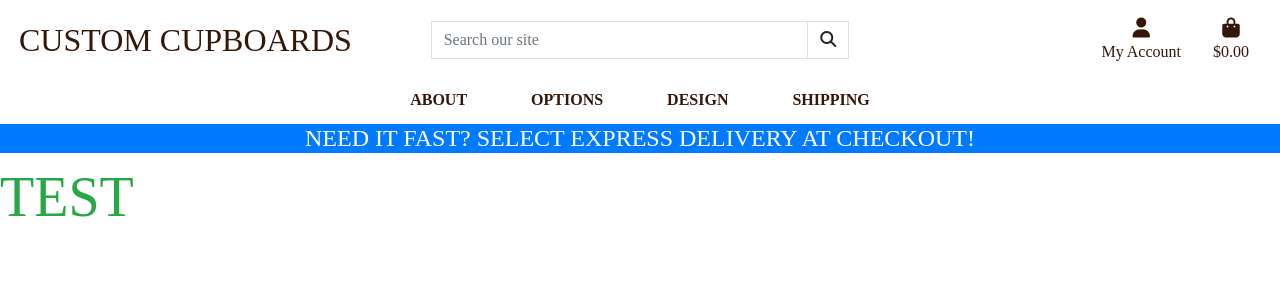
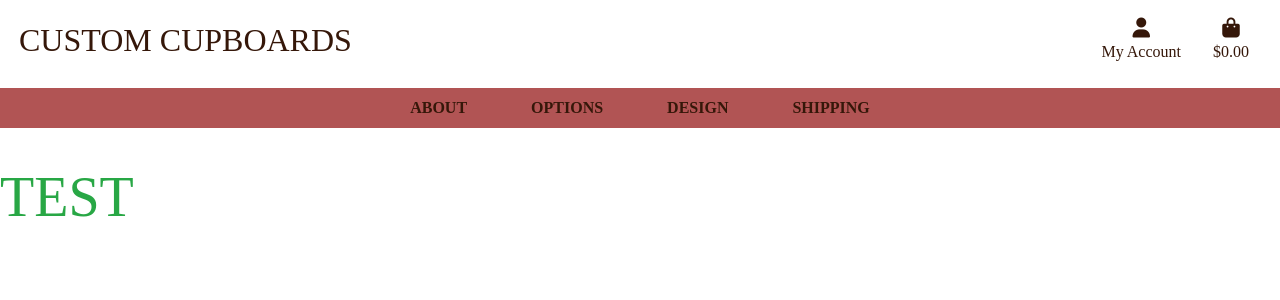
Before and after one commit to yasseramine/anothercup, a Django app: page / in a window 1280 px wide. Shown: the top 300 px of the page. Run offline with Django 3.2, Linux system fonts and the light colour scheme; some libraries are stand-ins or nearby versions.

Commit message:
Resised nav elements and removed search bar

```diff
--- a/static/css/base.css
+++ b/static/css/base.css
@@ -7,8 +7,16 @@ header{
     z-index: 100;
 }
 
+.red-theme-color{
+    background-color: rgb(177, 84, 84);
+}
+
 body{
     font-family: "Slabo+27";
+}
+
+.logo-small{
+    font-size: 250%;
 }
 
 .logo-font {
@@ -34,7 +42,7 @@ body{
     z-index: 1;
     top: 0;
     left: 0;
-    background-color: rgb(255, 255, 255);
+    background-color: rgb(177, 84, 84);
     overflow-x: hidden;
     transition: 0.5s;
     padding-top: 10px;
@@ -42,7 +50,7 @@ body{
 }
 
 .sidenav-open{
-    width:170px;
+    width:200px;
     padding-left: 10px;
 }
 
@@ -68,3 +76,15 @@ body{
         padding-top: 164px;
     }
 }
+
+@media (max-width: 500px){
+    .logo-small{
+        font-size: 170%;
+    }
+}
+
+@media (max-width: 350px){
+    .logo-small{
+        font-size: 150%;
+    }
+}
--- a/templates/base.html
+++ b/templates/base.html
@@ -47,27 +47,15 @@
 <body id="main">
     <header class="container-fluid fixed-top">
         <div id="topnav" class="row bg-white pt-md-2 d-none d-md-flex">
-            <div class="col-12 col-md-5 col-lg-4 my-auto py-1 py-md-0 text-center text-md-left pr-0 pr-lg-1">
+            <div class="col-12 col-md-6 col-lg-5 my-auto py-1 py-md-0 text-center text-md-left pr-0 pr-lg-1">
                 <a href="{% url 'home' %}" class="nav-link main-logo-link pr-0 pr-lg-1 pl-0 pl-lg-1">
                     <h2 class="logo-font text-black my-0">Custom Cupboards</h2>
                 </a>
             </div>
-            <div class="col-12 col-md-4 pl-0 pl-lg-1 pr-0 pr-lg-1 my-auto py-1 py-md-0">
-                <form method="GET" action="">
-                    <div class="input-group w-100">
-                        <input class="form-control border border-black rounded-0" type="text" name="q"
-                            placeholder="Search our site">
-                        <div class="input-group-append">
-                            <button class="form-control btn btn-black border border-black rounded-0" type="submit">
-                                <span class="icon">
-                                    <i class="fas fa-search"></i>
-                                </span>
-                            </button>
-                        </div>
-                    </div>
-                </form>
+            <div class="col-12 col-md-3 col-lg-4 pl-0 pl-lg-1 pr-0 pr-lg-1 my-auto py-1 py-md-0">
+
             </div>
-            <div class="col-12 col-md-3 col-lg-4 my-auto py-1 py-md-0 pl-0 pl-lg-1">
+            <div class="col-12 col-md-3 my-auto py-1 py-md-0 pl-0 text-right">
                 <ul class="list-inline list-unstyled text-center text-md-right my-0">
                     <li class="list-inline-item dropdown">
                         <a class="text-black nav-link pl-0 pl-lg-1 pr-0 pr-lg-1" href="#" id="user-options"
@@ -105,9 +93,9 @@
                 </ul>
             </div>
         </div>
-        <div class="row bg-white d-flex pt-2">
+        <div class="row bg-white d-flex pt-3 pb-1">
             <nav class="navbar navbar-expand-md navbar-light my-auto p-0 w-100 pb-1">
-                <div class="col-6 col-sm-3 d-flex d-md-none">
+                <div class="col-6 d-flex d-md-none">
                     <button class="navbar-toggler my-auto pl-0" type="button" onclick="openNav()" data-toggle="collapse"
                         data-target="#main-nav" aria-controls="main-nav" aria-expanded="false"
                         aria-label="Toggle navigation">
@@ -118,11 +106,7 @@
                     {% include 'includes/mobile-side-nav.html' %}
             </nav>
         </div>
-        <div id="delivery-banner" class="row text-center">
-            <div class="col bg-primary text-white">
-                <h4 class="logo-font my-0">Need it fast? Select Express Delivery at checkout!</h4>
-            </div>
-        </div>
+
     </header>
     {% block page_header %}
     {% endblock %}
--- a/templates/includes/main-nav.html
+++ b/templates/includes/main-nav.html
@@ -1,4 +1,4 @@
-<div class="collapse navbar-collapse d-none d-md-block" id="main-nav">
+<div class="collapse red-theme-color navbar-collapse d-none d-md-block" id="main-nav">
     <ul class="navbar-nav mx-auto my-auto">
         <li class="nav-item dropdown">
             <a class="logo-font font-weight-bold nav-link text-black mr-5" href="#" id="info-link" data-toggle="dropdown" aria-haspopup="true" aria-expanded="false">
--- a/templates/includes/mobile-top-header.html
+++ b/templates/includes/mobile-top-header.html
@@ -1,37 +1,5 @@
-<ul class="pl-0 list-inline list-unstyled text-left my-auto my-0">
-    <li class="list-inline-item p-0 d-block d-md-none">
-        <a class="text-black nav-link my-auto p-0" href="#" id="mobile-search" data-toggle="dropdown"
-            aria-haspopup="true" aria-expanded="false">
-            <div class="text-center">
-                <i class="fas fa-search fa-lg p-2"></i>
-            </div>
-        </a>
-        <div class="dropdown-menu border-0 w-100 p-3 rounded-0 my-0" aria-labelledby="mobile-search">
-            <form class="form" method="GET" action="">
-                <div class="input-group w-100">
-                    <input class="form-control border border-black rounded-0" type="text" name="q"
-                        placeholder="Search our site">
-                    <div class="input-group-append">
-                        <button
-                            class="form-control form-control btn btn-black border border-black rounded-0"
-                            type="submit">
-                            <span class="icon">
-                                <i class="fas fa-search p-2"></i>
-                            </span>
-                        </button>
-                    </div>
-                </div>
-            </form>
-        </div>
-    </li>
-</ul>
 </div>
-<div class="col-0 col-sm-6 d-none d-sm-block p-0 my-auto text-center d-md-none">
-    <a href="{% url 'home' %}" class="nav-link pr-0 pl-0">
-        <h2 class="logo-font text-black my-0">Custom Cupboards</h2>
-    </a>
-</div>
-<div class="col-6 col-sm-3 p-0 pr-2 my-auto text-right d-block d-md-none">
+<div class="col-6 p-0 pr-2 my-auto text-right d-block d-md-none">
     <ul class="list-inline list-unstyled text-right p-0 my-0">
         <li class="list-inline-item dropdown p-0">
             <a class="text-black nav-link p-0 pr-1" href="#" id="user-options" data-toggle="dropdown"
@@ -57,8 +25,8 @@
         </li>
     </ul>
 </div>
-    <div class="col-12 d-block d-sm-none pt-1 text-center">
+    <div class="col-12 d-block d-md-none pt-1 text-center">
         <a href="{% url 'home' %}" class="nav-link pt-0 text-center">
-            <h2 class="logo-font text-black my-0">Custom Cupboards</h2>
+            <h2 class="logo-font logo-small text-black my-0">Custom Cupboards</h2>
         </a>
     </div>
```
